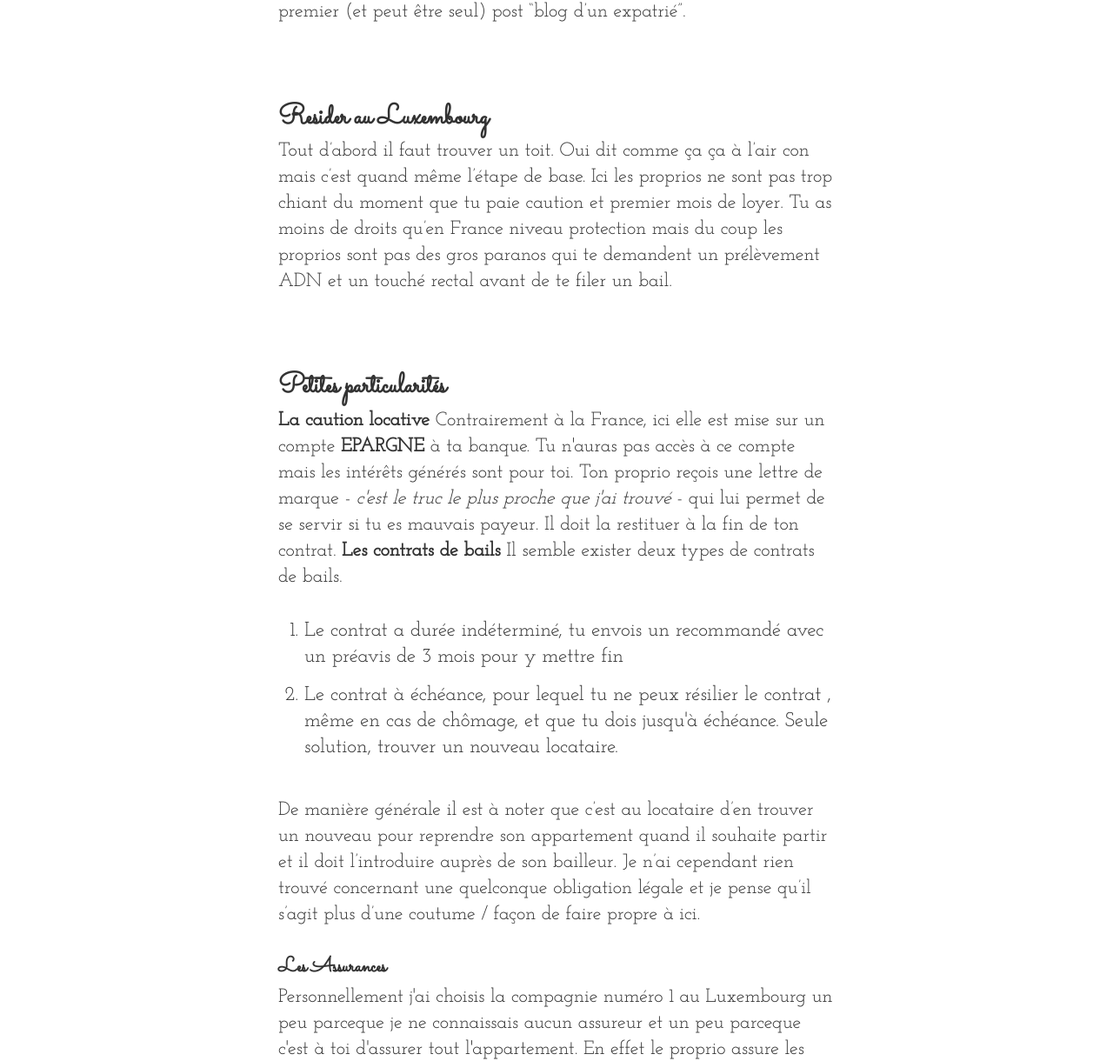
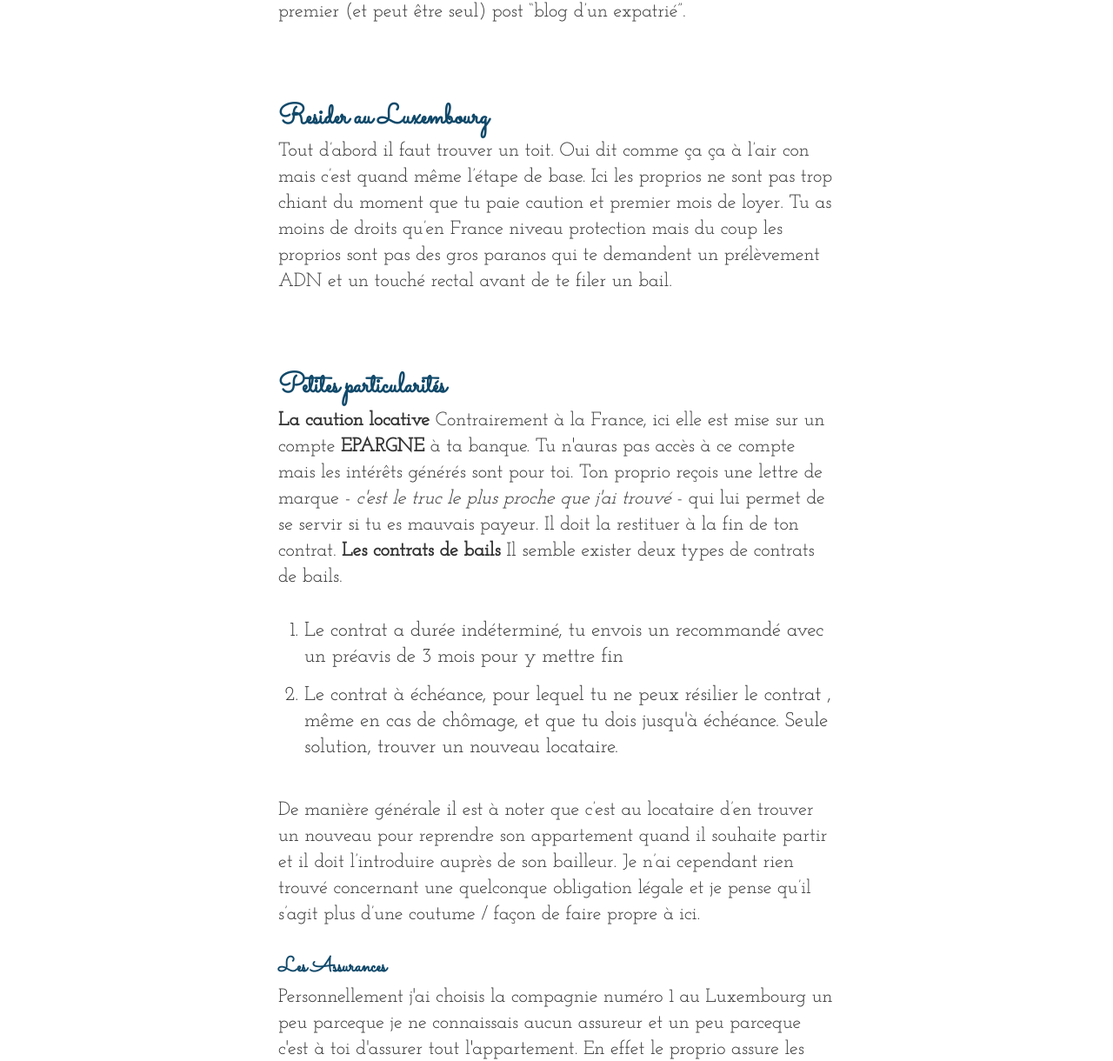
Before and after one commit to clawfire/clawfire.net, a Jekyll site: the page built from _posts/2012-04-02-journal-d-un-expat-1.markdown, in a window 1280 px wide. Shown: the part 280-1500 px from the top of the page at 87% size. Built offline with Jekyll 4.4.1, drawn with Linux system fonts in a browser that asks for light colours; nearby versions of some CDN libraries.

```diff
--- a/_posts/2014-12-30-2014-en-musique.markdown
+++ b/_posts/2014-12-30-2014-en-musique.markdown
@@ -4,9 +4,8 @@ title: 2014 en Musique
 date: '2014-12-30 22:50:53'
 tags:
 - music
+image: /assets/article_images/2014/12/794a5072cb3d66d7a29ccdef65bf90bc.png
 ---
-
-![](/assets/article_images/2014/12/794a5072cb3d66d7a29ccdef65bf90bc.png)
 Spotify a lancé ~~cette semaine~~ y a quelques semaines [une page dédiée à 2014](https://www.spotify-yearinmusic.com) en musique et offre la possibilité de composer votre année 2014 en musique. Ni une ni deux je saute sur l'occasion et voila les résultats.
 
 ## Le top
--- a/css/main.sass
+++ b/css/main.sass
@@ -397,8 +397,10 @@ body
       margin: 0
       font-family: $font-cursive
       margin-bottom: 4px
+      color: $Midnight-Blue
     h2, h1
       letter-spacing: -0.02em
+      color: $Midnight-Blue
       font-weight: 700
       font-style: normal
       font-size: 32px
```
Also changed, not shown: assets/article_images/2014/12/794a5072cb3d66d7a29ccdef65bf90bc-1.png (deleted), assets/article_images/2014/12/Alex-Solis8.jpg (deleted), assets/article_images/2014/12/wallpaper-3020541-1.jpg (deleted), assets/article_images/2014/12/wallpaper-3020541.jpg (deleted).
